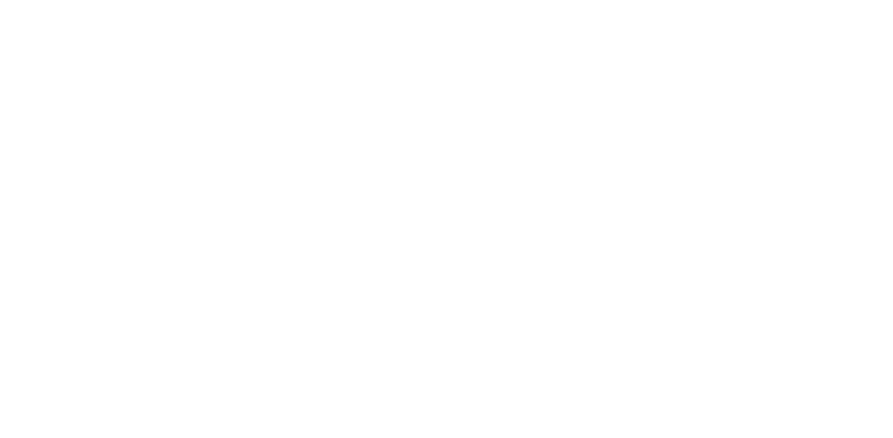
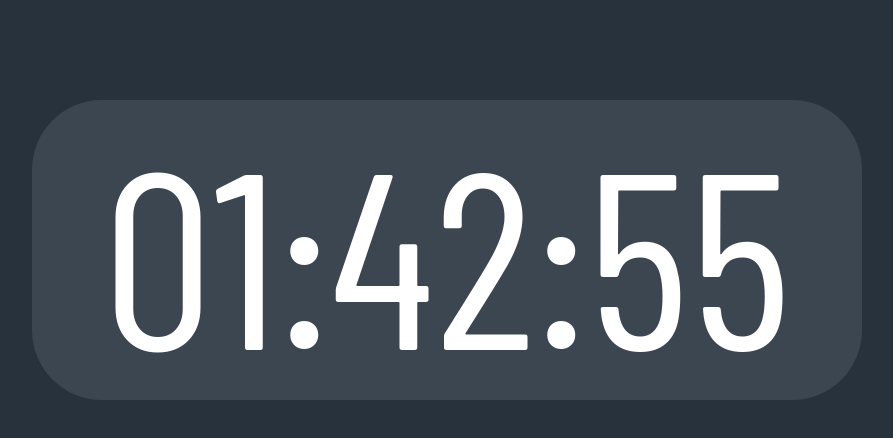
Before and after one commit to RandolphoAlencar/personal-organizer, a plain HTML site: page index.html in a window 1280 px wide. Shown: the whole page, without its empty margins (193-1086 px from the left). Drawn offline with nearby package versions, Linux system fonts and the light colour scheme; a web font is replaced by a local one.

Commit message:
Clock Implementation

```diff
--- a/index.html
+++ b/index.html
@@ -5,9 +5,17 @@
     <meta http-equiv="X-UA-Compatible" content="IE=edge">
     <meta name="viewport" content="width=device-width, initial-scale=1.0">
     <link rel="stylesheet" href="style.css">
+    <link rel="preconnect" href="https://fonts.googleapis.com">
+    <link rel="preconnect" href="https://fonts.gstatic.com" crossorigin>
+    <link href="https://fonts.googleapis.com/css2?family=Barlow+Condensed:ital,wght@0,100;0,200;0,300;0,400;0,500;0,600;0,700;0,800;0,900;1,100;1,200;1,300;1,400;1,500;1,600;1,700;1,800;1,900&display=swap" rel="stylesheet">
     <title>Personal Organizer</title>
 </head>
-<body>
+<body class="main-bg">
+    <aside class="time-container">
+        <div class="time-frame">
+            <time id="time"></time>
+        </div>
+    </aside>
 </body>
 <script src="script.js"></script>
 </html>
--- a/script.js
+++ b/script.js
@@ -0,0 +1,16 @@
+function UpdateTime(){
+    let time = new Date;
+
+    let idTime = document.getElementById('time');
+    idTime.innerText = ConvertedTime();
+
+    function ConvertedTime(){
+        let hour = (time.getHours() < 10 ? '0'+ time.getHours() : time.getHours())
+        let minutes = (time.getMinutes() < 10 ? '0'+ time.getMinutes() : time.getMinutes())
+        let seconds = (time.getSeconds() < 10 ? '0'+ time.getSeconds() : time.getSeconds())
+        time = `${hour}:${minutes}:${seconds}`
+        return time
+    }
+}
+
+setInterval(function () {UpdateTime()}, 1000);
--- a/style.css
+++ b/style.css
@@ -1,3 +1,9 @@
+:root{
+    --primary-color: rgb(40, 50, 60);
+    --secondary-color: rgb(60, 70, 80);
+}
+
+
 * {
     padding: 0;
     margin: 0;
@@ -8,3 +14,30 @@
 a {
     text-decoration: none;
 }
+
+.time-container{
+    display: flex;
+    align-items: center;
+    justify-content: center;
+    margin-top: 10rem;
+}
+
+.time-frame{
+    align-items: center;
+    justify-content: center;
+    background-color: var(--secondary-color);
+    padding: 0 7rem;
+    border-radius: 7rem;
+}
+
+#time{
+    font-size: 25rem;
+    color: #FFF;
+    font-family: 'Barlow Condensed', sans-serif;
+    font-weight: 300;
+}
+
+
+.main-bg{
+    background-color: var(--primary-color);
+}
```
